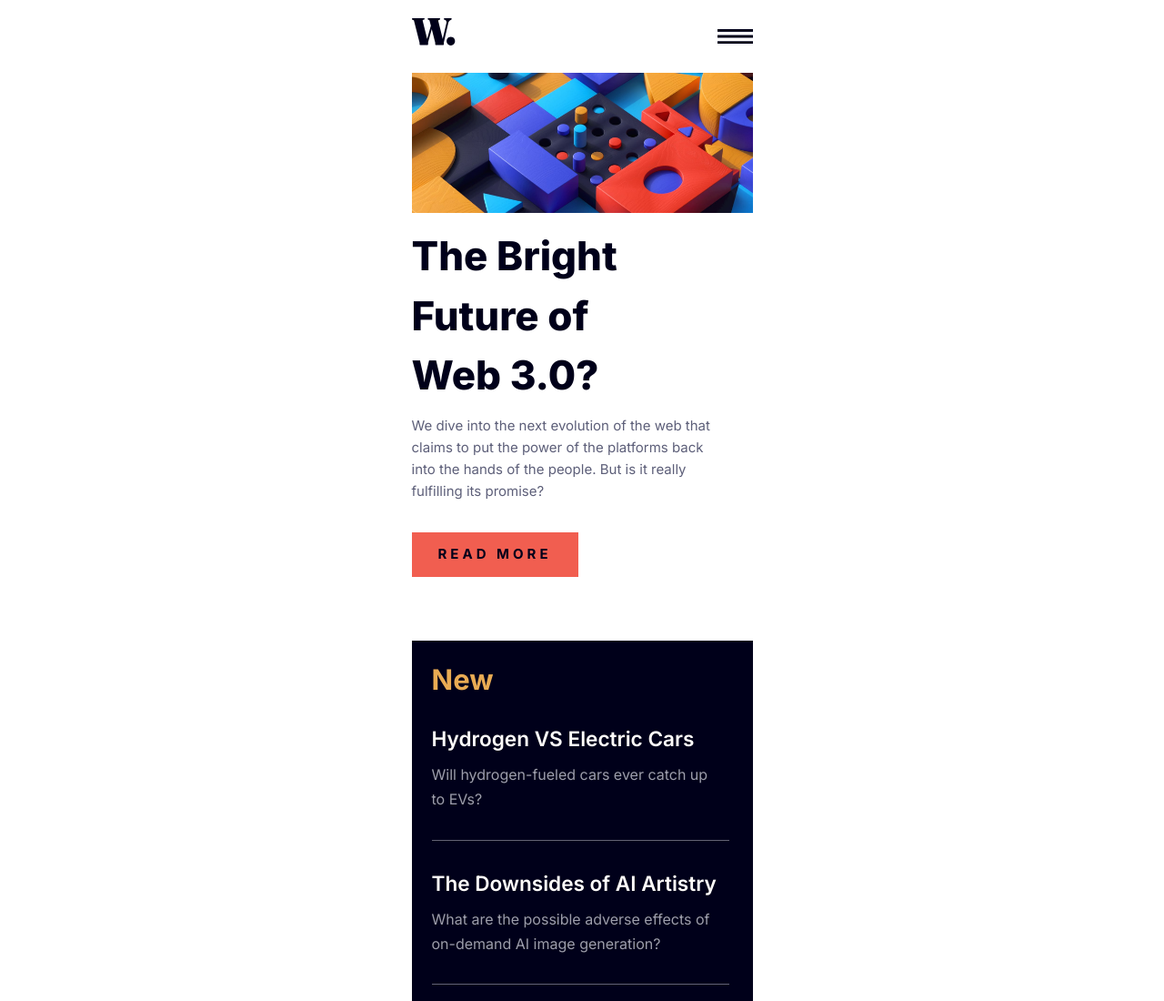
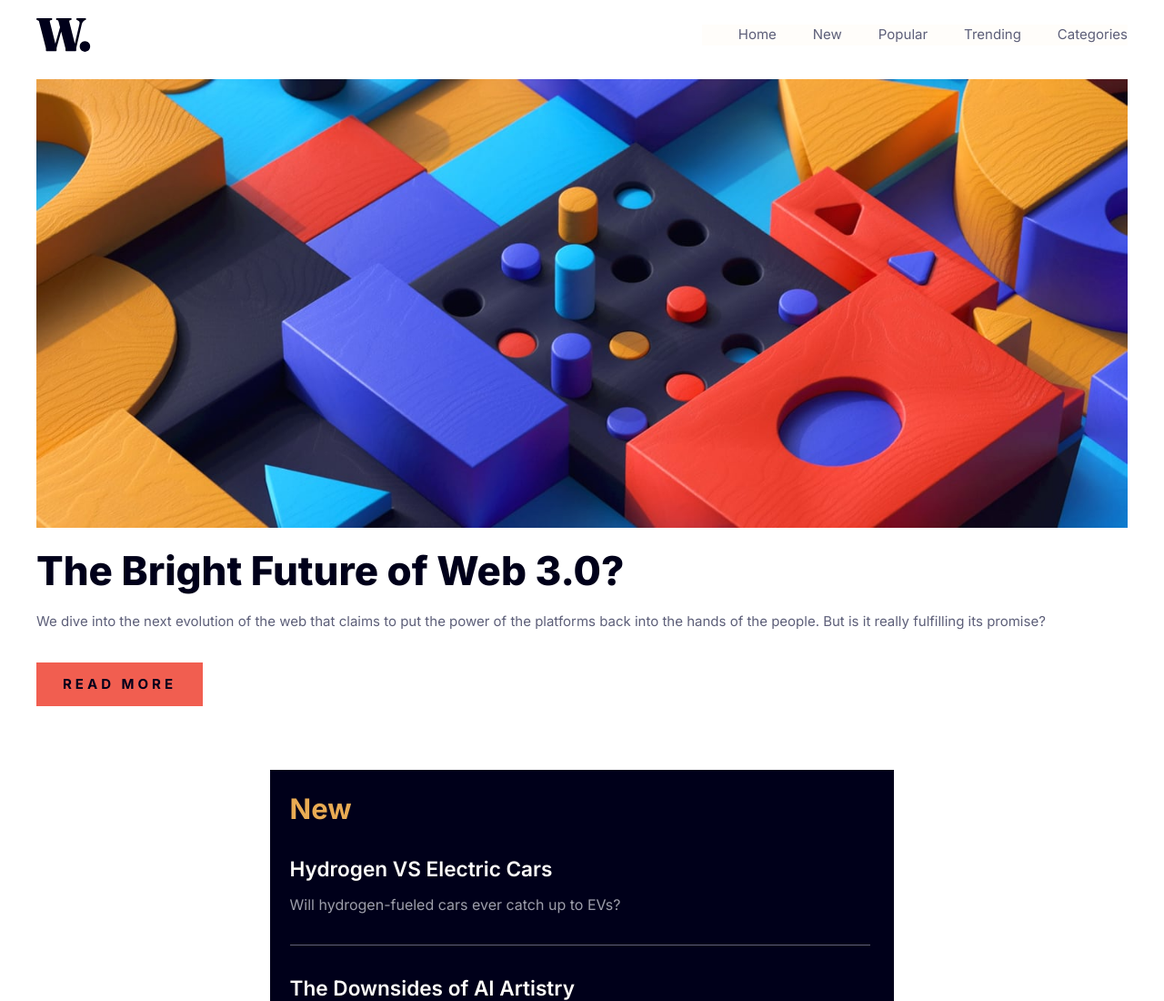
Before and after one commit to Hlm19966/news-homepage-main, a plain HTML site: page index.html in a window 1280 px wide. Shown: the top 1100 px of the page at 91% size. Drawn offline with Linux system fonts and the light colour scheme.

Commit message:
added desktop style

```diff
--- a/index.html
+++ b/index.html
@@ -16,7 +16,7 @@
     <div class="menu-icon" id="menuIcon">
       <img src="assets/images/icon-menu.svg" alt="the menu" class="hamburger-menu" />
     </div>
-    <div class="mobile-menu" id="mobilemenu">
+    <div class="mobile-menu" id="mobilemenu" aria-live="polite">
     <img src="assets/images/icon-menu-close.svg" alt="close-icon"  class="close-icon" id="closeIcon" />
     <nav>
       <ul>
--- a/style.css
+++ b/style.css
@@ -92,9 +92,9 @@ body {
     right: -100%;
     background-color: var(--Off-white);
     height: 100%;
-    width: 16rem;
+    width: 17.5rem;
     transition: right 0.3s ease;
-    z-index: 1;
+    z-index: 999;
 }
 
 .mobile-menu.active {
@@ -125,7 +125,9 @@ a {
     color: var(--Very-dark-blue);
 }
 
-
+a:hover {
+    color: var(--Soft-red);
+}
 
 /*End of the navigation*/
 
@@ -254,3 +256,51 @@ h3:hover {
 }
 
 /*End of the main*/
+
+
+@media only screen and (min-width: 64rem) {
+
+    .container  {
+        max-width: 75rem;
+    }
+
+    .navigation {
+        gap: 21rem;
+    }
+
+    .img-logo {
+        width: 4rem;
+    }
+
+    .hamburger-menu {
+        display: none;
+    }
+
+    .mobile-menu {
+        position: static;
+        right: 0;
+        height: auto;
+        width: auto;
+    }
+
+    .close-icon {
+        display: none;
+    }
+
+    ul {
+        display: flex;
+        flex-direction: row;
+        gap: 40px;
+        font-size: 15px;
+
+    }
+
+    li {
+        margin-bottom: 0;
+    }
+
+    a {
+        color: var(--Dark-grayish-blue);
+    }
+
+}
```
